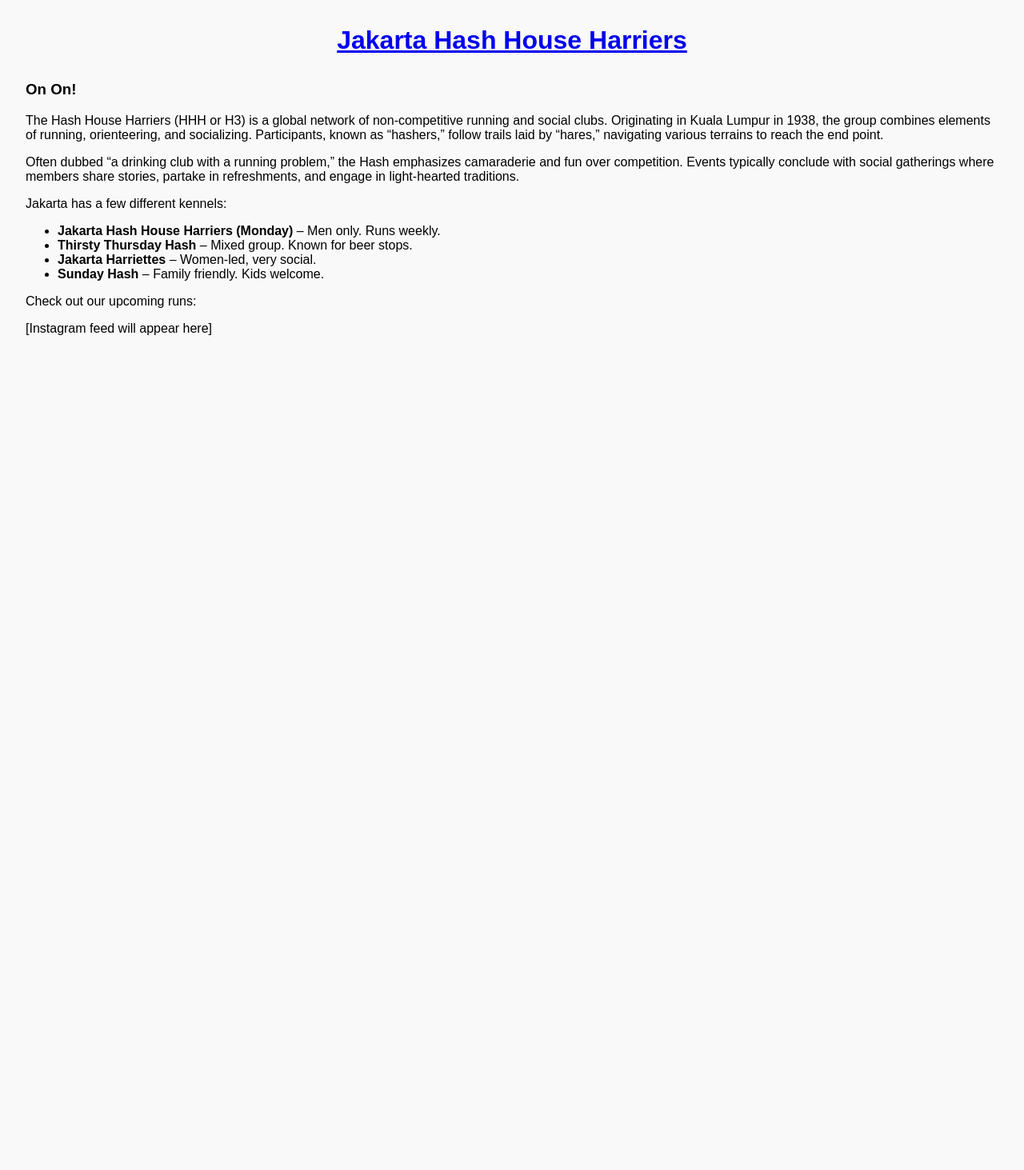
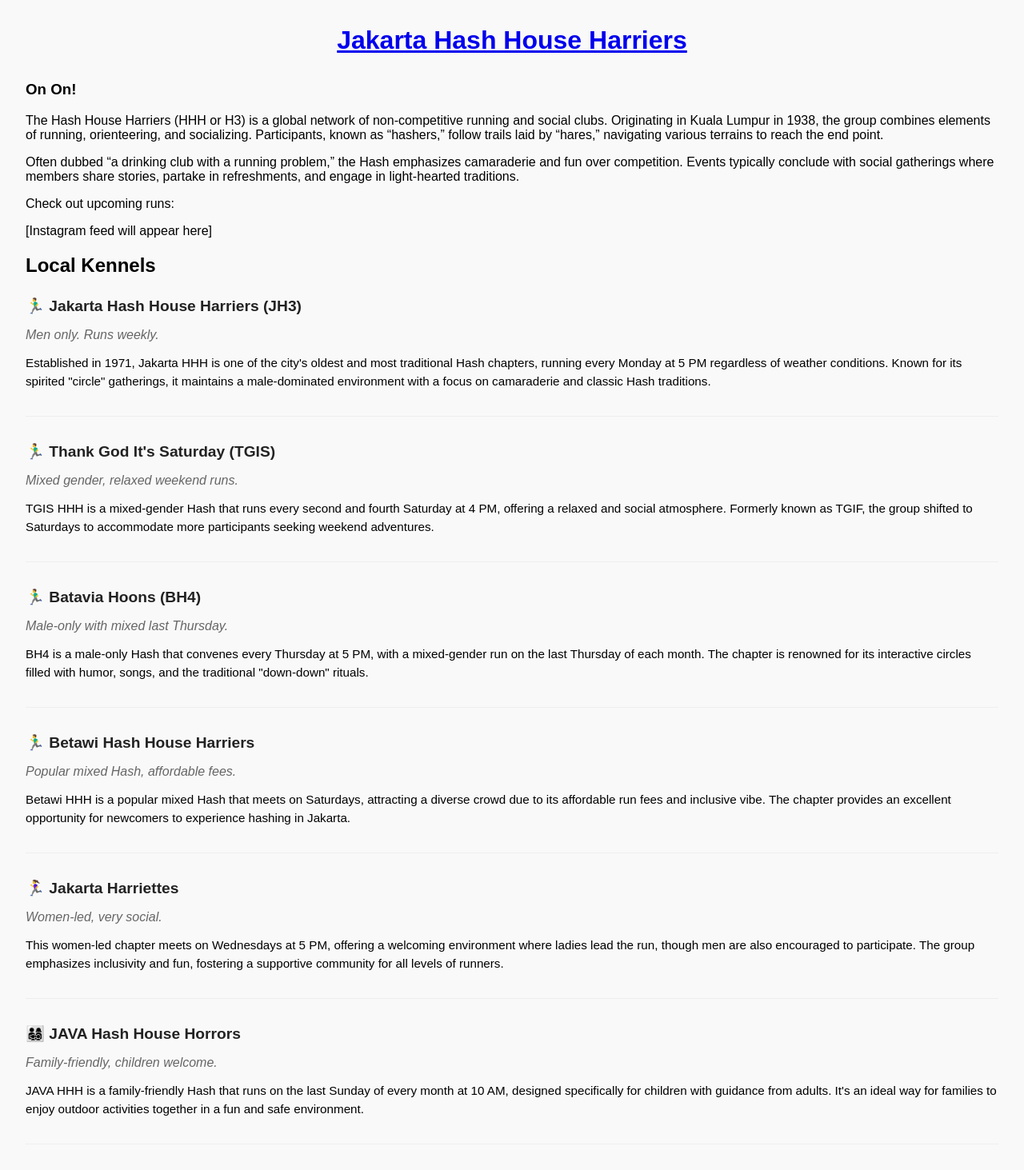
Before and after one commit to sillylogger/jakartahash.com, a Jekyll site: the page built from index.md, in a window 1280 px wide. Shown: the whole page at 80% size. Built offline with Jekyll 4.4.1, drawn with Linux system fonts in a browser that asks for light colours; before the commit the page ends 900 px from its top, so only the background shows below that.

Commit message:
move kennel info to structured data

```diff
--- /dev/null
+++ b/_data/kennels.yml
@@ -0,0 +1,48 @@
+# _data/kennels.yml
+- name: Jakarta Hash House Harriers
+  abbreviation: JH3
+  day: Monday
+  emoji: 🏃‍♂️
+  tagline: Men only. Runs weekly.
+  description: Established in 1971, Jakarta HHH is one of the city's oldest and most traditional Hash chapters, running every Monday at 5 PM regardless of weather conditions. Known for its spirited "circle" gatherings, it maintains a male-dominated environment with a focus on camaraderie and classic Hash traditions.
+
+- name: Thank God It's Saturday
+  abbreviation: TGIS
+  day: Saturday
+  frequency: 2nd and 4th
+  emoji: 🏃‍♂️
+  tagline: Mixed gender, relaxed weekend runs.
+  description: TGIS HHH is a mixed-gender Hash that runs every second and fourth Saturday at 4 PM, offering a relaxed and social atmosphere. Formerly known as TGIF, the group shifted to Saturdays to accommodate more participants seeking weekend adventures.
+
+- name: Batavia Hoons
+  abbreviation: BH4
+  day: Thursday
+  emoji: 🏃‍♂️
+  tagline: Male-only with mixed last Thursday.
+  description: BH4 is a male-only Hash that convenes every Thursday at 5 PM, with a mixed-gender run on the last Thursday of each month. The chapter is renowned for its interactive circles filled with humor, songs, and the traditional "down-down" rituals.
+
+- name: Betawi Hash House Harriers
+  day: Saturday
+  emoji: 🏃‍♂️
+  tagline: Popular mixed Hash, affordable fees.
+  description: Betawi HHH is a popular mixed Hash that meets on Saturdays, attracting a diverse crowd due to its affordable run fees and inclusive vibe. The chapter provides an excellent opportunity for newcomers to experience hashing in Jakarta.
+
+- name: Jakarta Harriettes
+  day: Wednesday
+  emoji: 🏃‍♀️
+  tagline: Women-led, very social.
+  description: This women-led chapter meets on Wednesdays at 5 PM, offering a welcoming environment where ladies lead the run, though men are also encouraged to participate. The group emphasizes inclusivity and fun, fostering a supportive community for all levels of runners.
+
+- name: JAVA Hash House Horrors
+  day: Sunday
+  frequency: Last of month
+  emoji: 👨‍👩‍👧‍👦
+  tagline: Family-friendly, children welcome.
+  description: JAVA HHH is a family-friendly Hash that runs on the last Sunday of every month at 10 AM, designed specifically for children with guidance from adults. It's an ideal way for families to enjoy outdoor activities together in a fun and safe environment.
+
+# - name: Krakatau Hash House Harriers
+#   day: Saturday
+#   frequency: 5th of month
+#   emoji: 🌋
+#   tagline: Rare runs, special events.
+#   description: Krakatau HHH is a unique chapter that organizes runs only on the fifth Saturday of months that have them, offering special events for Hashers seeking occasional adventures. These infrequent gatherings are known for their distinctive trails and festive circles.
--- a/assets/css/style.css
+++ b/assets/css/style.css
@@ -10,3 +10,27 @@
 nav a {
   margin: 0 0.5rem;
 }
+
+/* Kennel card styling */
+.kennel-card {
+  margin-bottom: 2rem;
+  padding-bottom: 1rem;
+  border-bottom: 1px solid #eee;
+}
+
+.kennel-title {
+  font-size: 1.2rem;
+  margin-bottom: 0.3rem;
+  color: #222;
+}
+
+.kennel-tagline {
+  font-style: italic;
+  color: #666;
+  margin-bottom: 0.7rem;
+}
+
+.kennel-description {
+  font-size: 0.95rem;
+  line-height: 1.5;
+}
--- a/index.md
+++ b/index.md
@@ -2,7 +2,6 @@
 layout: default
 title: Home
 ---
-
 
 ### On On!
 
@@ -10,13 +9,7 @@
 
 Often dubbed "a drinking club with a running problem," the Hash emphasizes camaraderie and fun over competition. Events typically conclude with social gatherings where members share stories, partake in refreshments, and engage in light-hearted traditions.
 
-Jakarta has a few different kennels:
-- **Jakarta Hash House Harriers (Monday)** – Men only. Runs weekly.
-- **Thirsty Thursday Hash** – Mixed group. Known for beer stops.
-- **Jakarta Harriettes** – Women-led, very social.
-- **Sunday Hash** – Family friendly. Kids welcome.
-
-Check out our upcoming runs:
+Check out upcoming runs:
 <div id="instagram-feed">
   <p><em>Instagram feed loading…</em></p>
 </div>
@@ -25,3 +18,13 @@
   // Placeholder: Replace this with actual Instagram Graph API logic later
   document.getElementById('instagram-feed').innerHTML = "<p>[Instagram feed will appear here]</p>";
 </script>
+
+## Local Kennels
+
+{% for kennel in site.data.kennels %}
+<div class="kennel-card">
+  <h4 class="kennel-title">{{ kennel.emoji }} {{ kennel.name }}{% if kennel.abbreviation %} ({{ kennel.abbreviation }}){% endif %}</h4>
+  <p class="kennel-tagline">{{ kennel.tagline }}</p>
+  <p class="kennel-description">{{ kennel.description }}</p>
+</div>
+{% endfor %}
```
Also changed, not shown: .project/active-development.md.
